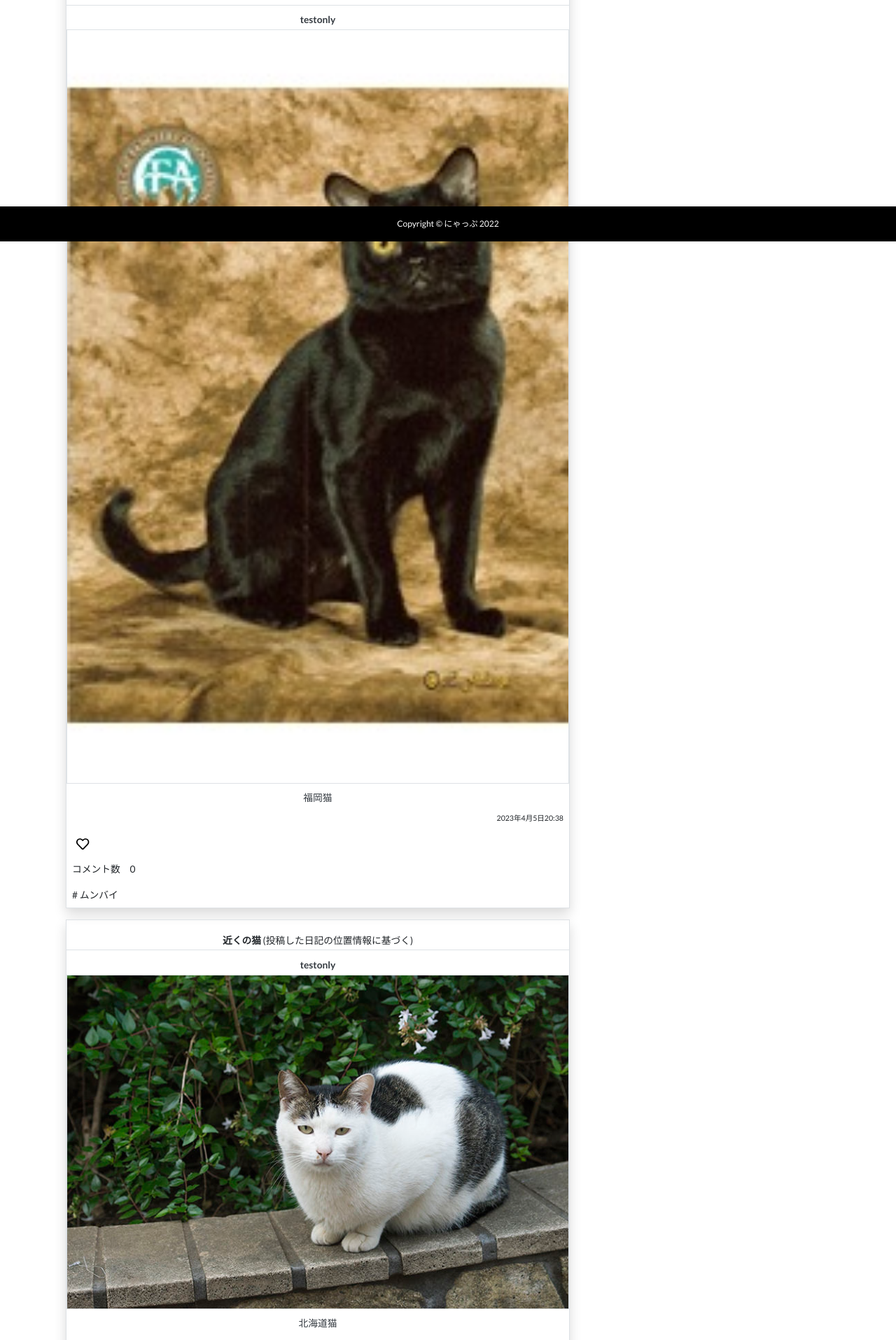
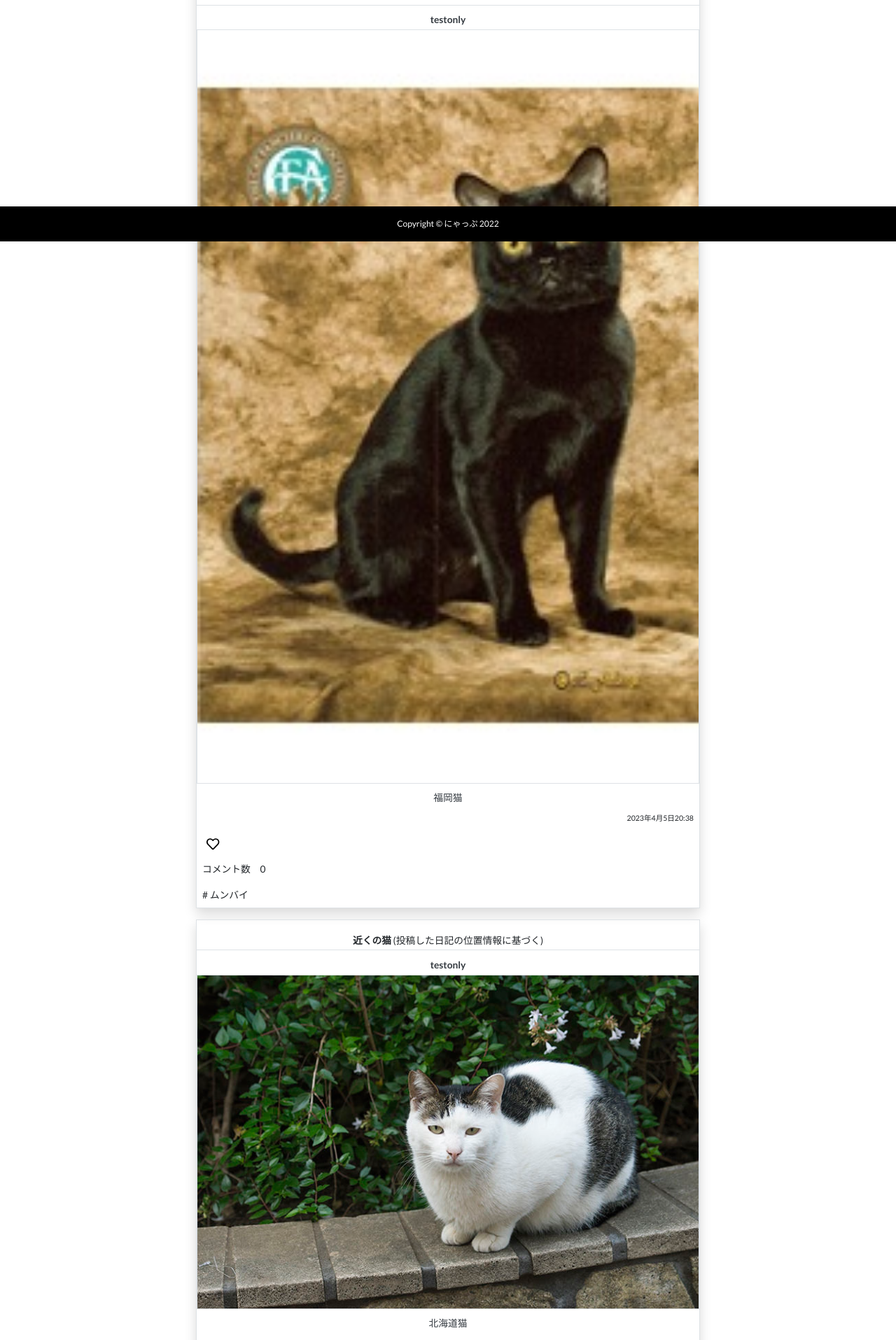
Before and after one commit to keydean130/nyapu, a Django app: page / in a window 1280 px wide. Shown: the part 455-2370 px from the top of the page at 70% size. Run offline with Django 4.2, Linux system fonts and the light colour scheme; a user stored in the database is signed in; data comes from the database, SQL or seed files in the repository; data that the repository does not hold is empty; some libraries are stand-ins or nearby versions.

Commit message:
レイアウト調整

```diff
--- a/nyapu/diary/templates/home.html
+++ b/nyapu/diary/templates/home.html
@@ -13,7 +13,7 @@
 </style>
 <div class="container my-div-style">
     <div class="row mx-auto">
-        <div class="col-sm-8 mt-3">
+        <div class="col-sm-8 mt-3 mx-auto">
             <div class="text-center shadow border">
                 <form id="form_area" action="{% url 'diary:mapping' %}" method="post">
                     {% csrf_token %}
@@ -121,7 +121,7 @@
                 {% endif %}
             </div>
         </div>
-        <div class="col-sm-8 mt-3">
+        <div class="col-sm-8 mt-3 mx-auto">
             <div class="col-12 text-center mx-auto h-auto pt-3 shadow border">
                 <div class="text-center">{% include 'search.html' %}
                 </div>
```
